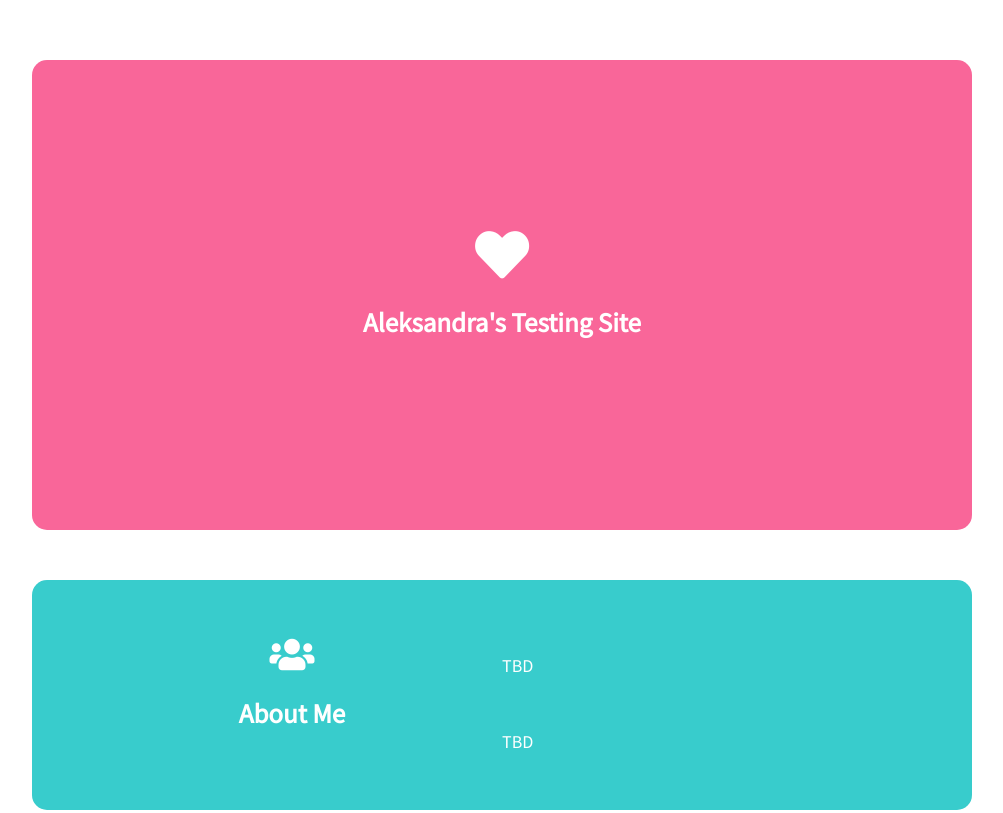
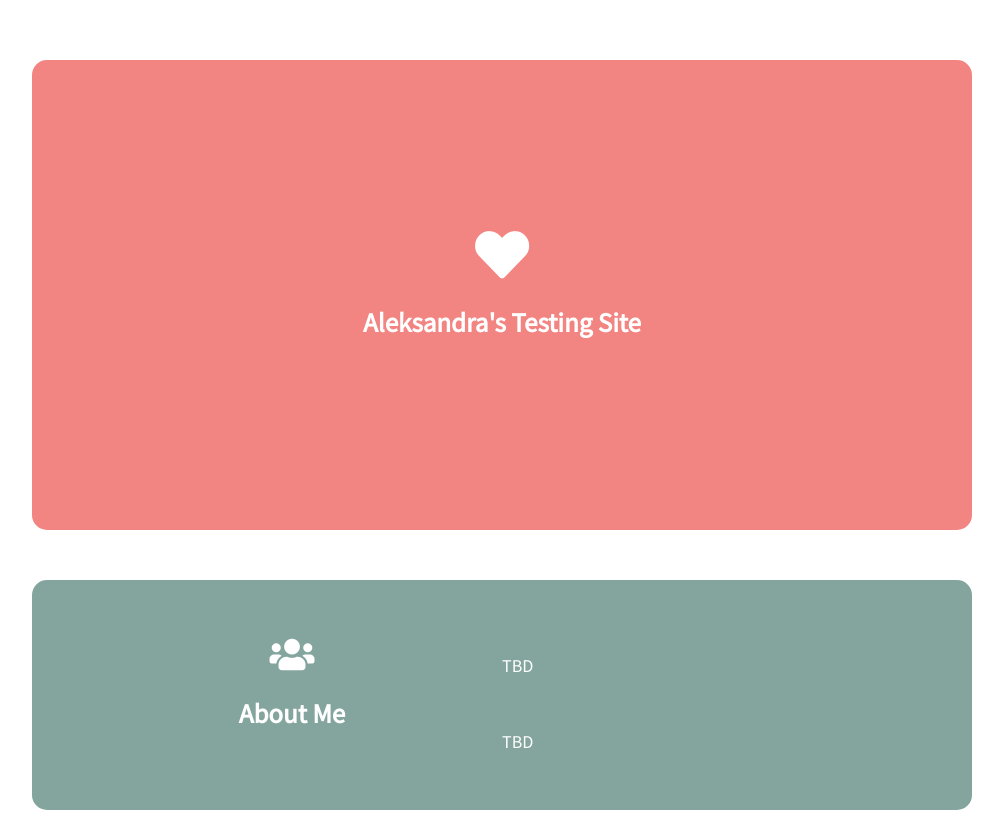
Before and after one commit to Zaciesh/analytics, a plain HTML site: page index.html in a window 1280 px wide. Shown: the top 813 px of the page, without its empty margins (138-1141 px from the left). Drawn offline with Linux system fonts and the light colour scheme.

Commit message:
Update tooplate-style.css

```diff
--- a/css/tooplate-style.css
+++ b/css/tooplate-style.css
@@ -211,7 +211,7 @@ address { font-style: normal; }
 .tm-mb-40 { margin-bottom: 40px; }
 .tm-mb-50 { margin-bottom: 50px; }
 .tm-mb-80 { margin-bottom: 80px; }
-.tm-bgcolor-1 { background-color: #F96699; }
-.tm-bgcolor-2 { background-color: #38CCCC; }
-.tm-bgcolor-3 { background-color: #99CCCC; }
+.tm-bgcolor-1 { background-color: #f28482; }
+.tm-bgcolor-2 { background-color: #84a59d; }
+.tm-bgcolor-3 { background-color: #f6bd60; }
 .tm-border-rounded { border-radius: 15px; }
```
